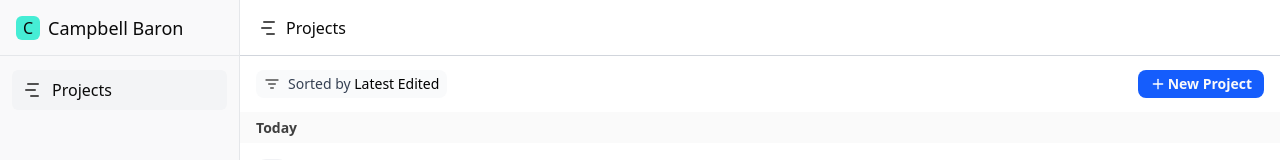
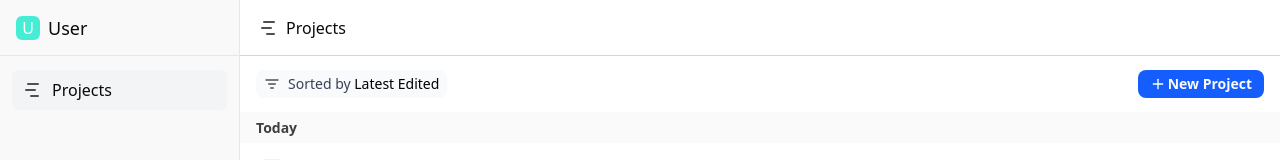
Before and after one commit to wmacall/montra-test, a Next.js app: page /dashboard in a window 1280 px wide. Shown: the top 160 px of the page. Built offline with nearby package versions, Linux system fonts and the light colour scheme; no server answers.

Commit message:
✨ Implement session context

```diff
--- a/src/app/dashboard/layout.tsx
+++ b/src/app/dashboard/layout.tsx
@@ -1,28 +1,53 @@
+"use client";
 import { Avatar } from "@/components/ui/avatar";
+import { useSession } from "@/context/SessionContext";
+import { supabase } from "@/db/supabase";
 import { AvatarFallback } from "@radix-ui/react-avatar";
 import { ChartNoAxesGantt, LogOut } from "lucide-react";
 import { ReactNode } from "react";
+import { toast } from "sonner";
 
 interface DashboardLayoutProps {
   children: ReactNode;
 }
 
 export default function DashboardLayout({ children }: DashboardLayoutProps) {
+  const { session } = useSession();
+
+  const handleSignOut = async () => {
+    const { error } = await supabase.auth.signOut();
+    if (error) {
+      toast.error("Failed to sign out");
+    }
+  };
+
   return (
     <div className="flex h-screen">
       <div className="w-60 bg-gray-100/50 flex flex-col border-r border-gray-300/50">
         <div className="flex flex-row p-4 gap-2 items-center h-14 border-b border-gray-300/50">
           <Avatar className="h-6 w-6 bg-teal-300 rounded-sm items-center justify-center">
-            <AvatarFallback>C</AvatarFallback>
+            <AvatarFallback className="text-white font-medium">
+              {session?.user?.email
+                ? session.user.email.charAt(0).toUpperCase()
+                : "U"}
+            </AvatarFallback>
           </Avatar>
-          <p className="font-medium text-lg">Campbell Baron</p>
+          <p className="font-medium text-lg">
+            {session?.user?.email
+              ? session.user.email.split("@")[0].charAt(0) +
+                session.user.email.split("@")[0].slice(1)
+              : "User"}
+          </p>
         </div>
         <div className="flex flex-col flex-1 justify-between px-3 pt-3.5">
           <div className="flex flex-row items-center p-2 bg-gray-100 rounded-sm gap-2">
             <ChartNoAxesGantt color="#505050" />
             <p className="font-medium">Projects</p>
           </div>
-          <div className="flex flex-row items-center gap-2 p-2 mb-3">
+          <div
+            onClick={handleSignOut}
+            className="flex flex-row items-center gap-2 p-2 mb-3 cursor-pointer hover:bg-gray-100 rounded-sm"
+          >
             <LogOut size={16} color="#505050" />
             <p className="text-gray-600 font-medium">Sign Out</p>
           </div>
--- a/src/app/layout.tsx
+++ b/src/app/layout.tsx
@@ -1,50 +1,27 @@
-"use client";
-import { useEffect, useState } from "react";
+import type { Metadata } from "next";
 import { Inter } from "next/font/google";
-import { Toaster } from "@/components/ui/sonner";
 import "./globals.css";
-import { supabase } from "@/db/supabase";
-import { Session } from "@supabase/supabase-js";
+import { SessionProvider } from "@/context/SessionContext";
 
 const inter = Inter({
   variable: "--font-inter",
   subsets: ["latin"],
 });
 
+export const metadata: Metadata = {
+  title: "Create Next App",
+  description: "Generated by create next app",
+};
+
 export default function RootLayout({
   children,
 }: Readonly<{
   children: React.ReactNode;
 }>) {
-  const [session, setSession] = useState<Session | null>(null);
-
-  useEffect(() => {
-    const getSession = async () => {
-      const {
-        data: { session },
-      } = await supabase.auth.getSession();
-      setSession(session);
-    };
-    getSession();
-
-    const { data: authListener } = supabase.auth.onAuthStateChange(
-      (_event, newSession) => {
-        setSession(newSession);
-      }
-    );
-
-    return () => {
-      authListener.subscription.unsubscribe();
-    };
-  }, []);
-
-  console.log("Session: ", session);
-
   return (
     <html lang="en">
       <body className={`${inter.variable} antialiased`}>
-        {children}
-        <Toaster />
+        <SessionProvider>{children}</SessionProvider>
       </body>
     </html>
   );
--- /dev/null
+++ b/src/context/SessionContext.tsx
@@ -0,0 +1,53 @@
+"use client";
+
+import { createContext, useContext, useEffect, useState } from "react";
+import { supabase } from "@/db/supabase";
+import { Session } from "@supabase/supabase-js";
+
+interface SessionContextProps {
+  session: Session | null;
+}
+
+const SessionContext = createContext<SessionContextProps | undefined>(
+  undefined
+);
+
+export const SessionProvider: React.FC<{ children: React.ReactNode }> = ({
+  children,
+}) => {
+  const [session, setSession] = useState<Session | null>(null);
+
+  useEffect(() => {
+    const getSession = async () => {
+      const {
+        data: { session },
+      } = await supabase.auth.getSession();
+      setSession(session);
+    };
+    getSession();
+
+    const { data: authListener } = supabase.auth.onAuthStateChange(
+      (_event, newSession) => {
+        setSession(newSession);
+      }
+    );
+
+    return () => {
+      authListener.subscription.unsubscribe();
+    };
+  }, []);
+
+  return (
+    <SessionContext.Provider value={{ session }}>
+      {children}
+    </SessionContext.Provider>
+  );
+};
+
+export const useSession = (): SessionContextProps => {
+  const context = useContext(SessionContext);
+  if (!context) {
+    throw new Error("useSession must be used within a SessionProvider");
+  }
+  return context;
+};
```
